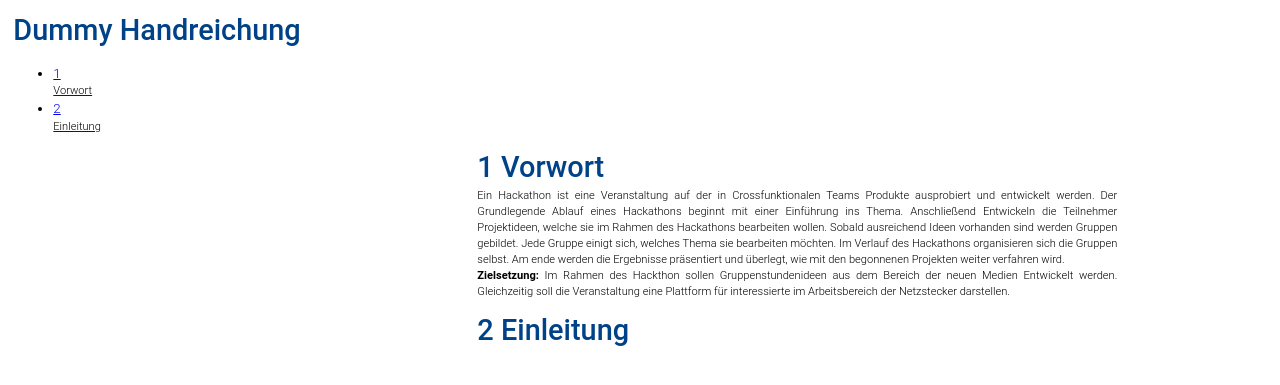
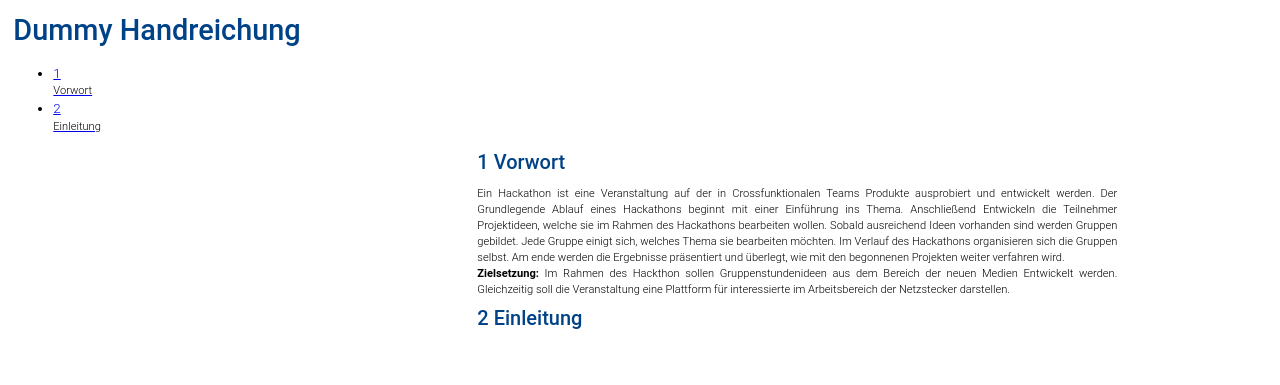
Before and after one commit to joek/Dummy-HR, a Jekyll site: the page built from index.html, in a window 1280 px wide. Shown: the top 385 px of the page. Built offline with Jekyll 4.4.1, drawn with Linux system fonts in a browser that asks for light colours.

Commit message:
layout.css korrektur

```diff
--- a/styles/styles.css
+++ b/styles/styles.css
@@ -8,7 +8,7 @@ body {
 	font-weight:300;
 	line-height:1.44;
       }
-h1, section.kapitel-1 h2, section.kapitel-2 h2, section.kapitel-3 h2{
+h1, section.kapitel-1.h2, section.kapitel-2.h2, section.kapitel-3.h2{
 	color:#004287;
     font-family:Roboto, sans-serif;
 	font-size:2.167em;
```
